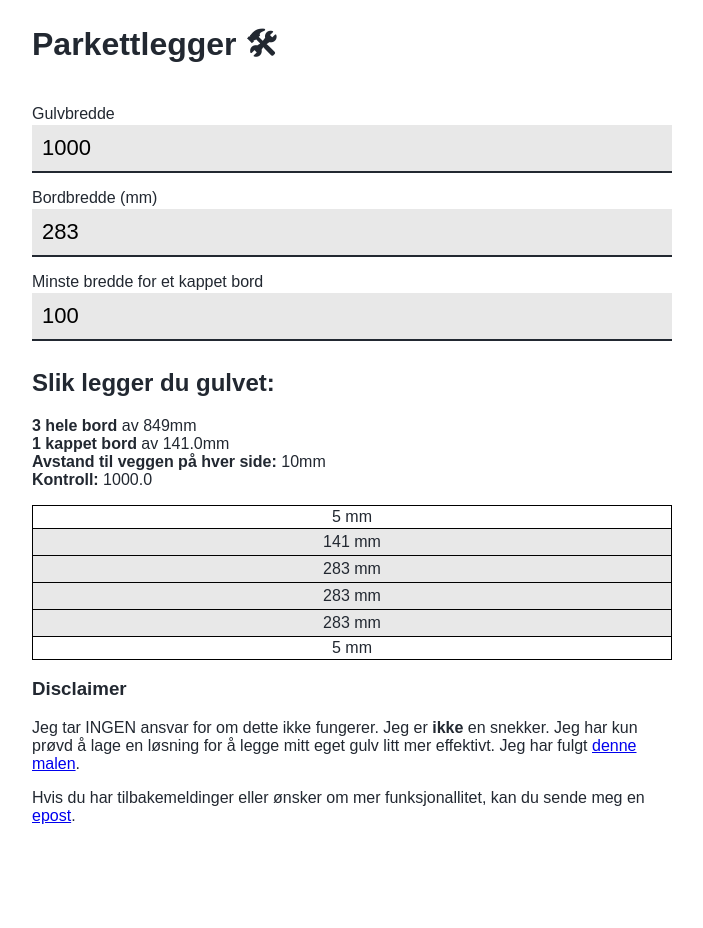
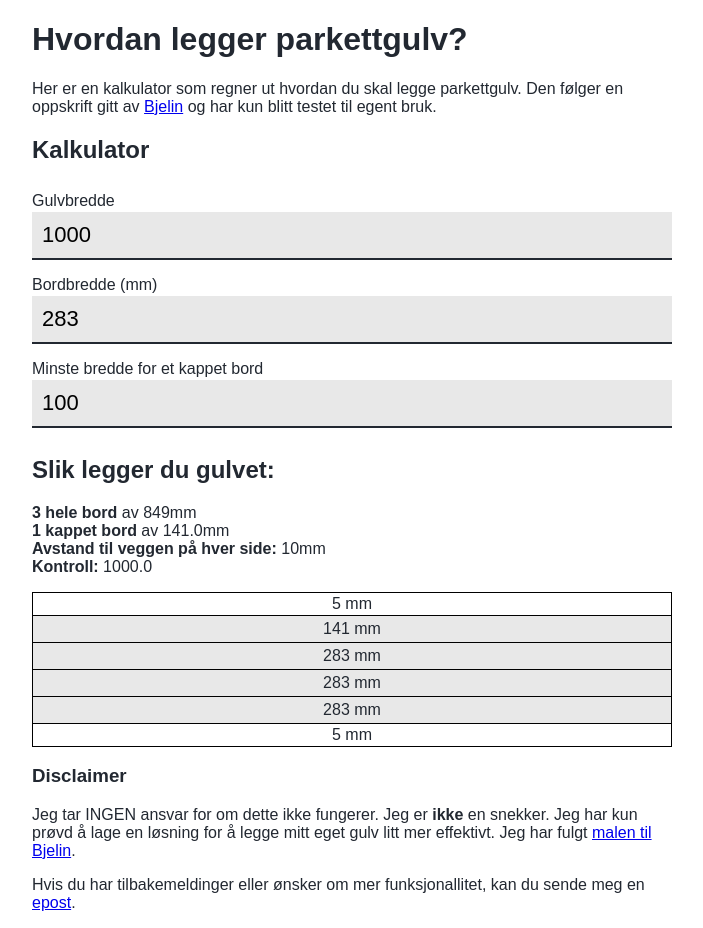
Before and after one commit to HaakonW/Parkettlegger, a React (Create React App) app: page / in a window 1280 px wide. Shown: the whole page, without its empty margins (288-991 px from the left). Before the commit the page ends 841 px from the top, so only its background shows below. Built offline with nearby package versions, Linux system fonts and the light colour scheme.

Commit message:
GA, seperated out components

```diff
--- a/package.json
+++ b/package.json
@@ -15,7 +15,7 @@
   },
   "devDependencies": {
     "@types/react": "^17.0.0",
-    "typescript": "4.1.2"
+    "typescript": "4.1.3"
   },
   "scripts": {
     "start": "react-scripts start",
--- a/public/index.html
+++ b/public/index.html
@@ -7,6 +7,14 @@
       content="width=device-width, initial-scale=1, shrink-to-fit=no"
     />
     <meta name="theme-color" content="#000000" />
+
+    <head>
+      <meta charset="UTF-8" />
+      <meta name="description" content="Parkettlegger" />
+      <meta name="keywords" content="parkett, gulv, håndtverker, snekker" />
+      <meta name="author" content="Haakon Winther" />
+      <meta name="viewport" content="width=device-width, initial-scale=1.0" />
+    </head>
     <!--
       manifest.json provides metadata used when your web app is added to the
       homescreen on Android. See https://developers.google.com/web/fundamentals/engage-and-retain/web-app-manifest/
@@ -27,6 +35,19 @@
 
   <body>
     <noscript> You need to enable JavaScript to run this app. </noscript>
+    <script
+      async
+      src="https://www.googletagmanager.com/gtag/js?id=G-SEETHG7MC3"
+    ></script>
+    <script>
+      window.dataLayer = window.dataLayer || [];
+      function gtag() {
+        dataLayer.push(arguments);
+      }
+      gtag('js', new Date());
+
+      gtag('config', 'G-SEETHG7MC3');
+    </script>
     <div id="root"></div>
     <!--
       This HTML file is a template.
--- a/src/App.tsx
+++ b/src/App.tsx
@@ -1,5 +1,6 @@
 import React, { useState } from 'react';
-import ReactGA from 'react-ga';
+import { Disclaimer } from './Components/Disclaimer';
+import { Feedback } from './Components/Feedback';
 import { InputField } from './Fields';
 import LayOutFloor from './LayOutFloor';
 import NonValidPlankControl from './NonValidPlankControl';
@@ -10,7 +11,6 @@ export default function App() {
   const [fullWidthFloor, setFullWidth] = useState(1000);
   const [plankWidth, setPlankWidth] = useState(283);
   const [minWidth, setminWidth] = useState(100);
-  ReactGA.initialize('G-JL0TL2MJE7');
 
   const {
     wholePlanks,
@@ -24,7 +24,20 @@ export default function App() {
   });
   return (
     <div className="App">
-      <h1>Parkettlegger 🛠 </h1>
+      <h1>Hvordan legger parkettgulv?</h1>
+      <p>
+        Her er en kalkulator som regner ut hvordan du skal legge parkettgulv.
+        Den følger en oppskrift gitt av{' '}
+        <a
+          target="_blank"
+          rel="noopener"
+          href="https://www.bjelin.se/shop/h%C3%A4rdat-tr%C3%A4/27124-h-rdad-ek-bosarp-v2"
+        >
+          Bjelin
+        </a>{' '}
+        og har kun blitt testet til egent bruk.
+      </p>
+      <h2>Kalkulator</h2>
       <div className="Inputs">
         <InputField
           label="Gulvbredde"
@@ -62,27 +75,8 @@ export default function App() {
         validPlank={lastPlankIsValid}
         slicedRow={slicedRow}
       />
-      <h3>Disclaimer</h3>
-      <p>
-        Jeg tar INGEN ansvar for om dette ikke fungerer. Jeg er <b>ikke</b> en
-        snekker. Jeg har kun prøvd å lage en løsning for å legge mitt eget gulv
-        litt mer effektivt. Jeg har fulgt{' '}
-        <a
-          target="_blank"
-          href="https://www.carlsenfritzoe.no/mediabank/store/89667/614108.pdf"
-        >
-          denne malen
-        </a>
-        .
-      </p>
-      <p>
-        Hvis du har tilbakemeldinger eller ønsker om mer funksjonallitet, kan du
-        sende meg en{' '}
-        <a href="mailto:haakonwinther@gmail.com?subject=Parkettlegger.no">
-          epost
-        </a>
-        .
-      </p>
+      <Disclaimer />
+      <Feedback />
     </div>
   );
 }
--- /dev/null
+++ b/src/Components/Disclaimer.tsx
@@ -0,0 +1,20 @@
+import React from 'react';
+
+export const Disclaimer = () => (
+  <div>
+    <h3>Disclaimer</h3>
+    <p>
+      Jeg tar INGEN ansvar for om dette ikke fungerer. Jeg er <b>ikke</b> en
+      snekker. Jeg har kun prøvd å lage en løsning for å legge mitt eget gulv
+      litt mer effektivt. Jeg har fulgt{' '}
+      <a
+        target="_blank"
+        rel="noopener"
+        href="https://www.bjelin.se/shop/h%C3%A4rdat-tr%C3%A4/27124-h-rdad-ek-bosarp-v2"
+      >
+        malen til Bjelin
+      </a>
+      .
+    </p>
+  </div>
+);
--- /dev/null
+++ b/src/Components/Feedback.tsx
@@ -0,0 +1,15 @@
+import React from 'react';
+
+export const Feedback = () => (
+  <p>
+    Hvis du har tilbakemeldinger eller ønsker om mer funksjonallitet, kan du
+    sende meg en{' '}
+    <a
+      rel="noopener"
+      href="mailto:haakonwinther@gmail.com?subject=Parkettlegger.no"
+    >
+      epost
+    </a>
+    .
+  </p>
+);
```
Also changed, not shown: 1 other file (tests, documents, lock files or other folders).
